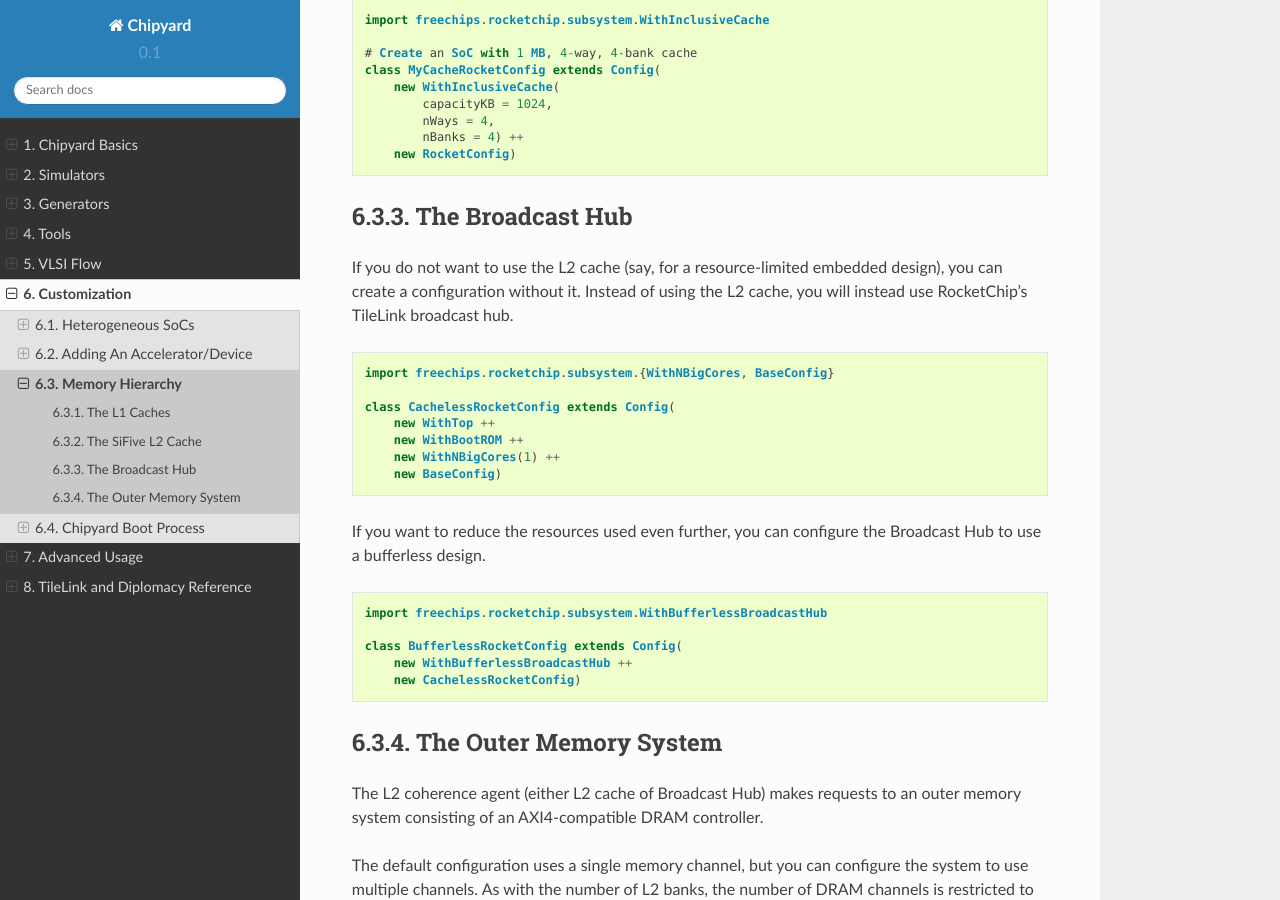
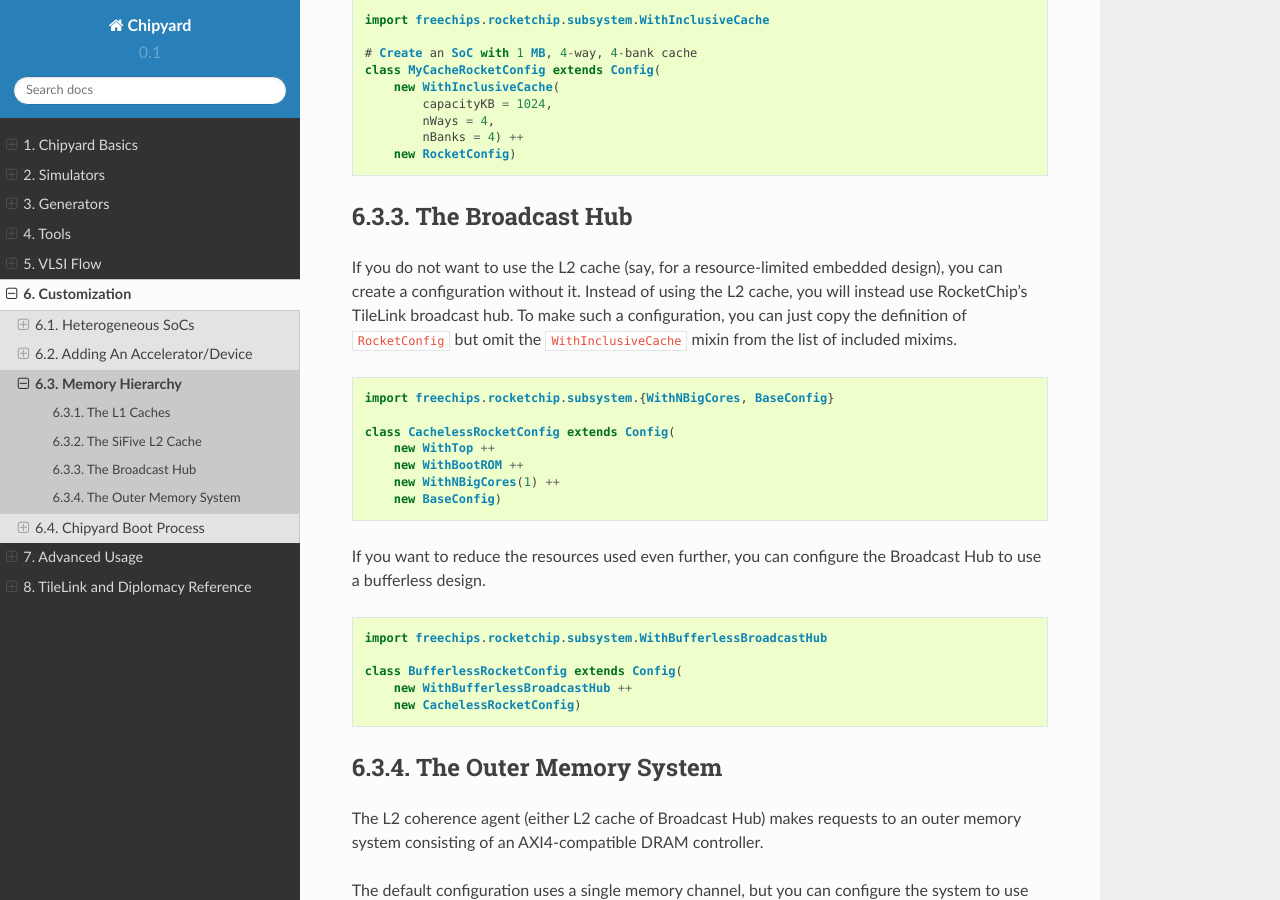
Before and after one commit to ucb-bar/chipyard, a Sphinx documentation site: the page built from docs/Customization/Memory-Hierarchy.rst, in a window 1280 px wide and 900 px high, scrolled down 987 px. Built offline with Sphinx 7.4.7 and the Read the Docs theme 2.0.0, drawn with Linux system fonts in a browser that asks for light colours.

Commit message:
make purpose of CachelessRocketConfig clearer

```diff
--- a/docs/Customization/Memory-Hierarchy.rst
+++ b/docs/Customization/Memory-Hierarchy.rst
@@ -63,6 +63,9 @@ The Broadcast Hub
 If you do not want to use the L2 cache (say, for a resource-limited embedded
 design), you can create a configuration without it. Instead of using the L2
 cache, you will instead use RocketChip's TileLink broadcast hub.
+To make such a configuration, you can just copy the definition of
+``RocketConfig`` but omit the ``WithInclusiveCache`` mixin from the
+list of included mixims.
 
 .. code-block:: scala
 
```
